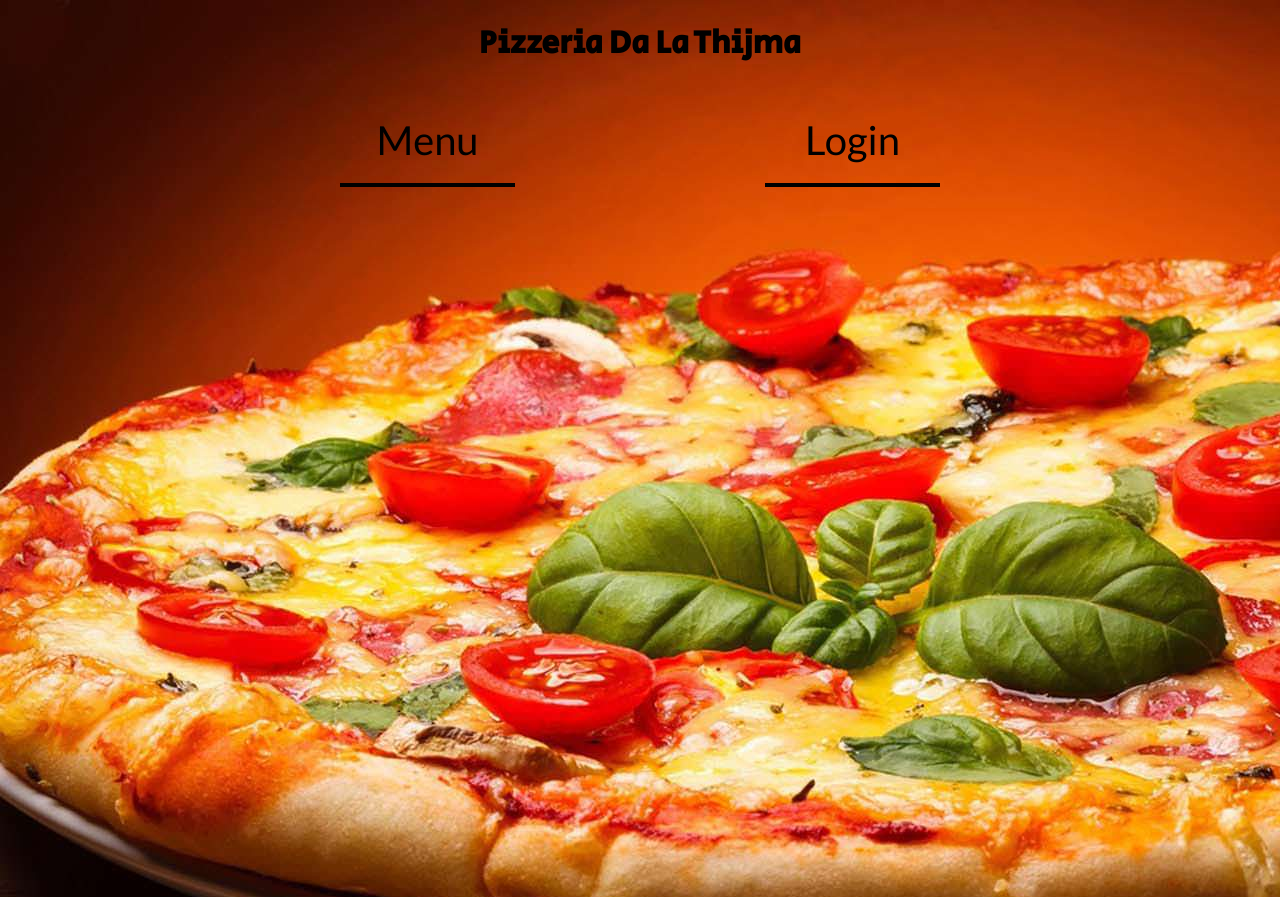
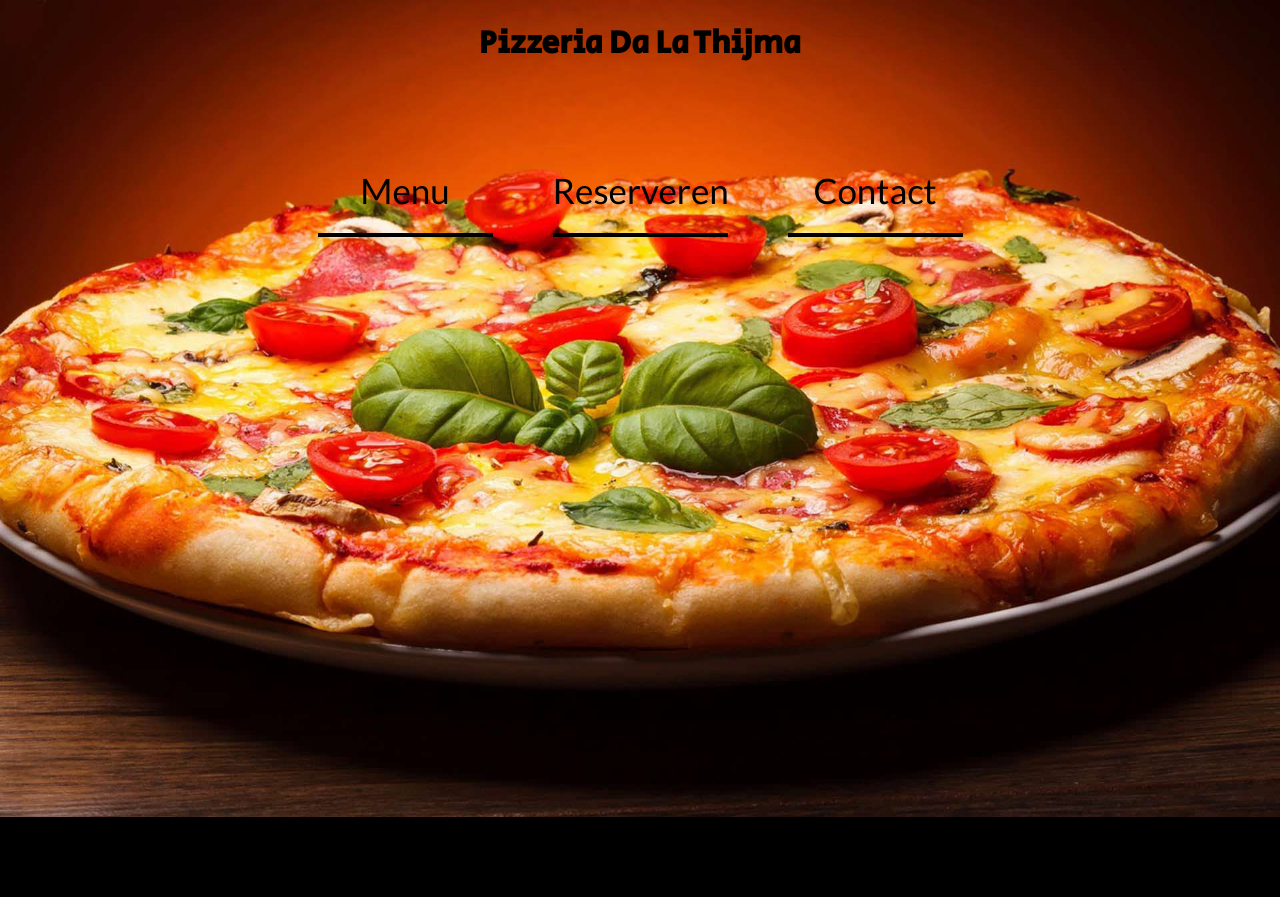
Before and after one commit to ThijmenLemmens/MiniCRUD-, a PHP site: page / in a window 1280 px wide. After the commit the page ends 817 px from the top, so only its background shows below. Run offline with PHP 8.4, Linux system fonts and the light colour scheme; some libraries are stand-ins or nearby versions.

Commit message:
index.php verder afgemaakt

```diff
--- a/css/styles.css
+++ b/css/styles.css
@@ -28,8 +28,8 @@ button {
 
 .mainloc {
     background-image: url(../fotos/pizzabackground.jpg);
-    width: auto;
-    height: auto;
+    background-size: 100% 100%;
+    width: 100%;
 }
 
 .maintext {
@@ -44,25 +44,32 @@ button {
 
 .mainpage {
     width: 100%;
-    height: 800px;
+    height: 700px;
+    margin-top: 20px;
 }
 
 .buttonbox {
     display: flex;
-    justify-content: space-between;
-    width: 600px;
-    height: auto;
+    justify-content: space-around;
+    width: auto;
+    height: 100px;
 }
 
 .buttonhome {
-    position: relative;
     width: 175px;
     height: 90px;
     border-bottom: 4px solid black;
     font-family: 'Lato', sans-serif;
-    font-size: 40px;
+    font-size: 35px;
+    margin: 30px;
 }
 
 .buttonhome:hover {
     border-top: 4px solid black;
 }
+
+@media only screen and (max-width: 600px) {
+    .buttonbox {
+        flex-wrap: wrap;
+    }
+}
--- a/index.php
+++ b/index.php
@@ -30,7 +30,8 @@
         <div class="mainpage center_boven">
             <div class="buttonbox">
                 <a href="menu.php"><button class="buttonhome">Menu</button></a>
-                <button class="buttonhome">Login</button>
+                <a href="reserveren.php"><button class="buttonhome">Reserveren</button></a>
+                <a href="contact.php"><button class="buttonhome">Contact</button></a>
             </div>
         </div>
     </main>
```
Also changed, not shown: contact.php (added, +14 -0 lines), reserveren.php (added, +14 -0 lines).
